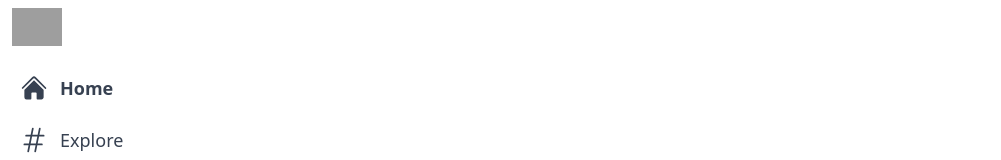
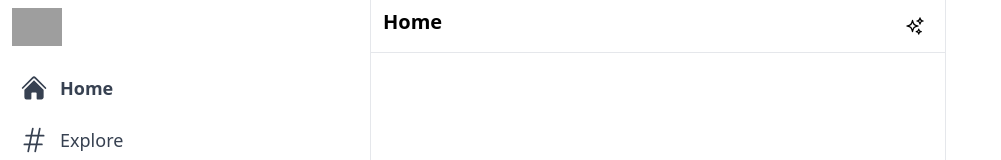
Before and after one commit to tasim313/twitter-clone, a Next.js app: page / in a window 1280 px wide. Shown: the top 160 px of the page, without its empty margins (0-1001 px from the left). Built offline with nearby package versions, Linux system fonts and the light colour scheme; grey boxes are pictures that could not be loaded.

Commit message:
create feed component and its header

```diff
--- a/src/app/page.js
+++ b/src/app/page.js
@@ -1,3 +1,4 @@
+import Feed from '@/components/Feed'
 import Sidebar from '@/components/Sidebar'
 import Image from 'next/image'
 
@@ -11,6 +12,7 @@
       <Sidebar/>
 
       {/* Feed  */}
+      <Feed/>
 
       {/* Widgets */}
 
--- /dev/null
+++ b/src/components/Feed.js
@@ -0,0 +1,19 @@
+import { SparklesIcon } from "@heroicons/react/24/outline";
+import React from "react";
+
+const Feed = () =>{
+  return(
+    <>
+    <div className="xl:ml-[370px] border-l border-r border-gray-200 xl:min-w-[576px] sm:ml-[73px] flex-grow max-w-xl">
+        <div className="flex py-2 px-3 sticky top-0 z-50 bg-white border-b border-gray-200">
+             <h2 className="text-lg sm:text-xl font-bold cursor-pointer">Home</h2>
+             <div className="hoverEffect flex items-center justify-center px-0 ml-auto w-9 h-9">
+                <SparklesIcon className="h-5"/>
+             </div>
+        </div>
+    </div>
+    </>
+  )
+}
+
+export default Feed
```
